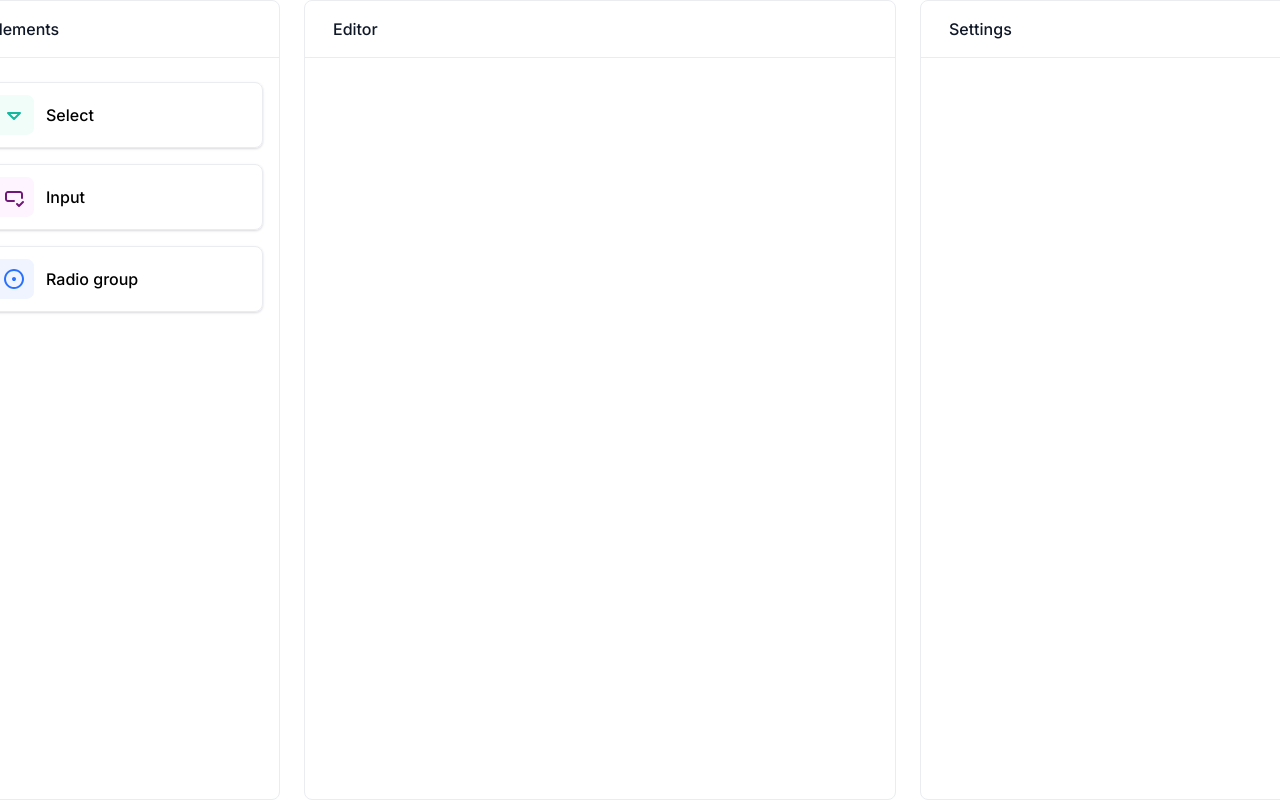
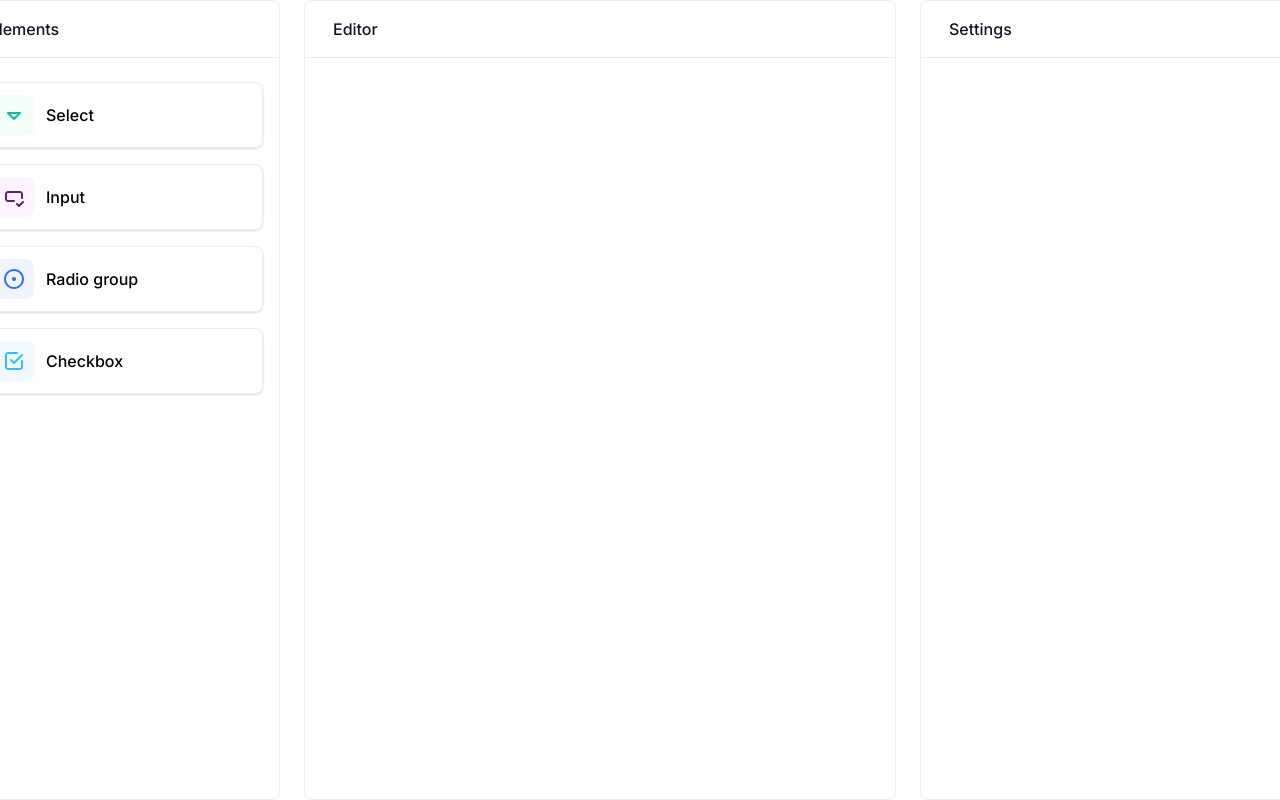
Before and after one commit to Murad544/form-builder, a Next.js app: page / in a window 1280 px wide. Shown: the top 800 px of the page. Built offline with nearby package versions, Linux system fonts and the light colour scheme.

Commit message:
add: some custom extesions

```diff
--- a/components/FormBuilder.tsx
+++ b/components/FormBuilder.tsx
@@ -7,6 +7,7 @@ import { FC } from 'react';
 import useFormBuilder from '@/hooks/useFormBuilder';
 import { Extension, ExtensionSettings } from '@/types';
 import {
+  checkboxIcon,
   closeIcon,
   inputIcon,
   plusIcon,
@@ -149,7 +150,25 @@ const RadioGroup = {
     SelectInput.renderSettings(settings, handlePropsChange),
 };
 
-export const extensions: Extension[] = [SelectInput, TextInput, RadioGroup];
+const CheckBox = {
+  extensionId: 3,
+  slug: 'check-box',
+  name: 'Checkbox',
+  settings: {},
+  icon: checkboxIcon,
+  render: (settings: ExtensionSettings) => (
+    <input type='checkbox' placeholder={settings.placeholder} />
+  ),
+  renderSettings: (settings: ExtensionSettings, handlePropsChange: any) =>
+    TextInput.renderSettings(settings, handlePropsChange),
+};
+
+export const extensions: Extension[] = [
+  SelectInput,
+  TextInput,
+  RadioGroup,
+  CheckBox,
+];
 
 const FormBuilder: FC = () => {
   const {
```
